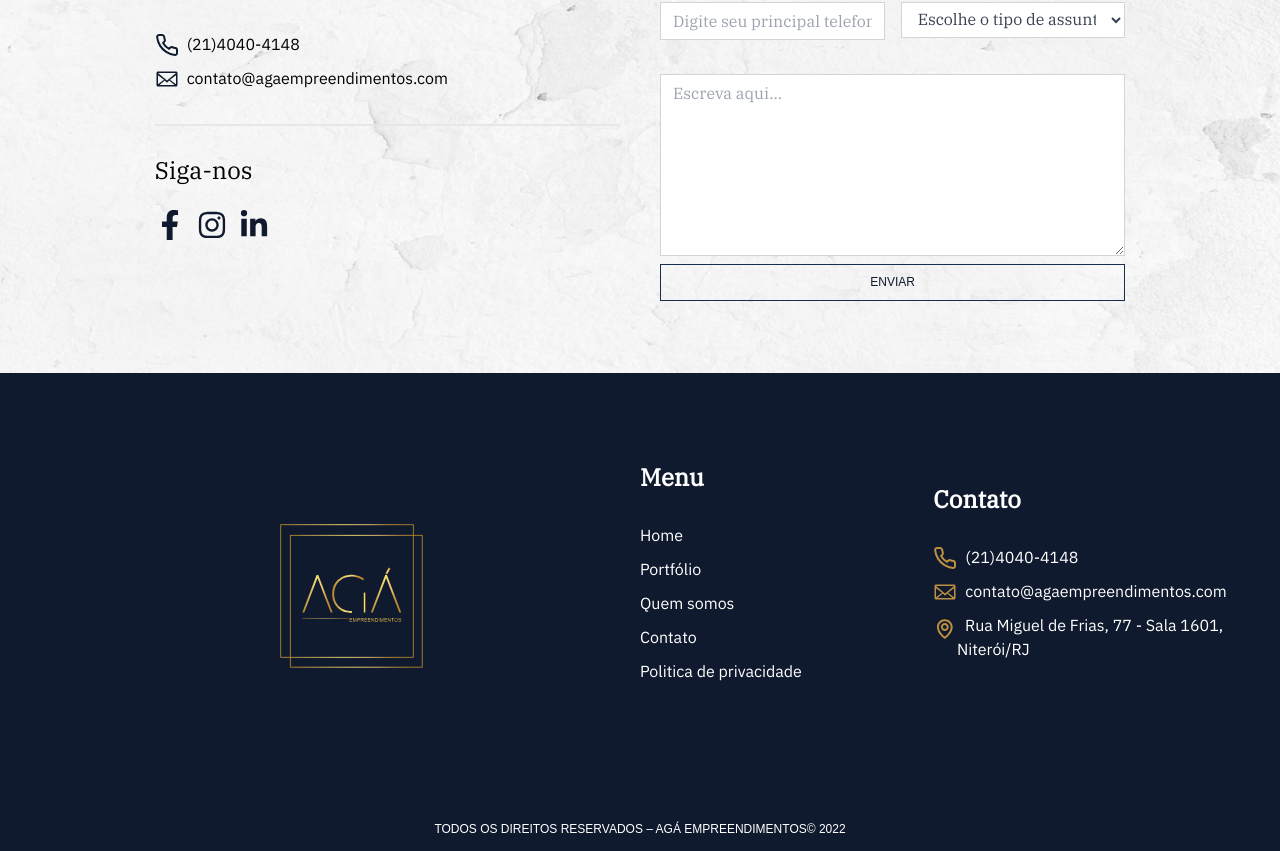
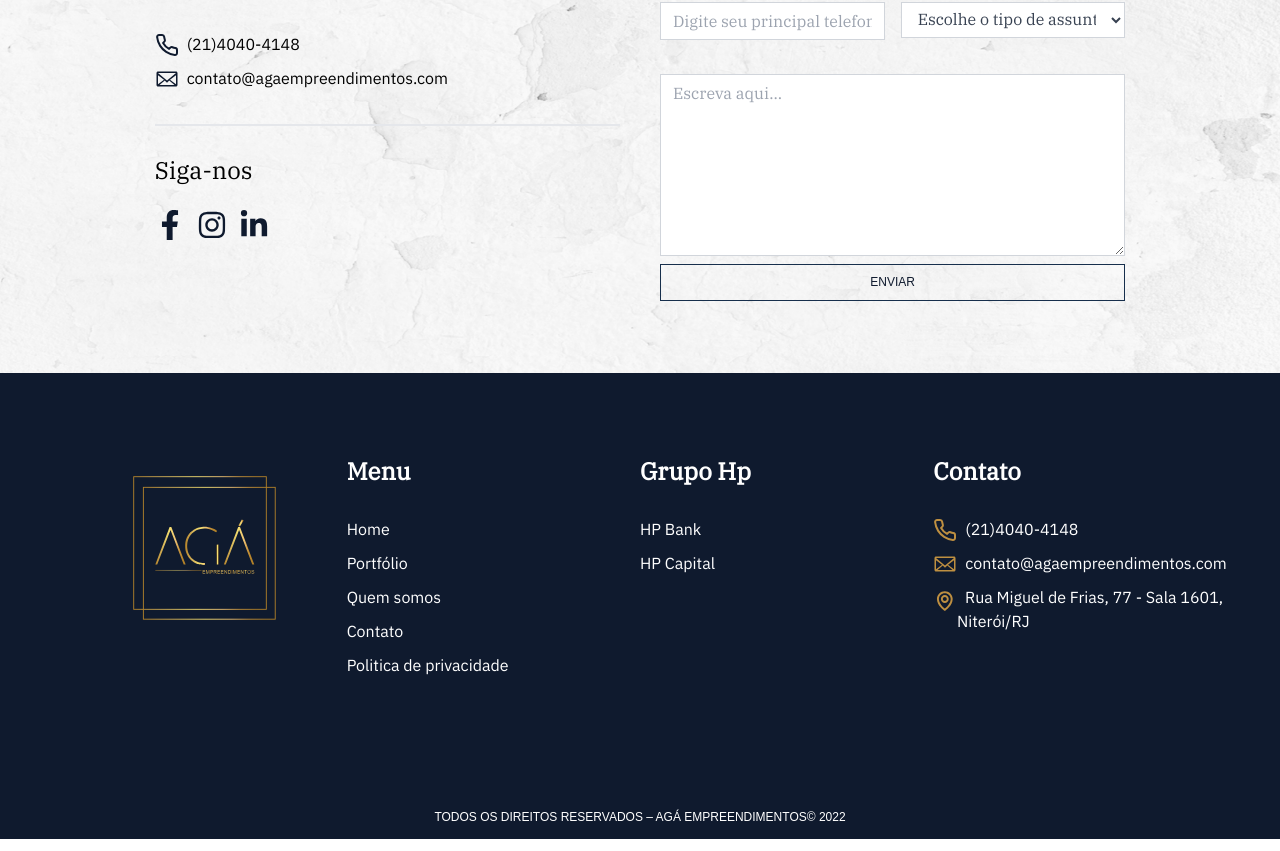
Before and after one commit to Grupo-Hp/aga-2.0, a Next.js app: page / in a window 1280 px wide. Shown: the part 3997-4848 px from the top of the page. Built offline with nearby package versions, Linux system fonts and the light colour scheme; no server answers.

Commit message:
Footer atualizado

```diff
--- a/components/Footer.jsx
+++ b/components/Footer.jsx
@@ -9,19 +9,19 @@ export default function Footer() {
     return (
         <>
             <footer className={`text-white ${styles.footer} bg-primary-10`}>
-                <div className='w-11/12 mx-auto'>
+                <div className='w-11/12 mx-auto py-20'>
                     <div className="grid grid-cols-4">
-                        <div className='text-center py-32 col-span-4 lg:col-span-2'>
+                        <div className='text-center col-span-4 lg:col-span-1'>
                             <Link
                                 to="home"
                                 smooth={true}
                                 offset={50}
                                 duration={1000}
                             >
-                                <Image src="/images/logoAga.svg" width="180" height="180" alt="Logo AGÁ Empreendimentos" />
+                                <Image className='cursor-pointer' src="/images/logoAga.svg" width="180" height="180" alt="Logo AGÁ Empreendimentos" />
                             </Link>
                         </div>
-                        <div className={`col-span-2 lg:col-span-1 pb-10 my-auto ${styles.decoration}`}>
+                        <div className={`col-span-2 lg:col-span-1 pb-10 ${styles.decoration}`}>
                             <h3>menu</h3>
                             <ul>
                                 <li><Link
@@ -61,7 +61,18 @@ export default function Footer() {
                                 </a></li>
                             </ul>
                         </div>
-                        <div className="col-span-2 lg:col-span-1 pb-10 my-auto">
+                        <div className={`col-span-2 lg:col-span-1 pb-10 ${styles.decoration}`}>
+                            <h3>grupo hp</h3>
+                            <ul>
+                                <li><a href='https://www.hpbank.com.br/' target='bland'>
+                                    HP Bank
+                                </a></li>
+                                <li><a href='https://www.hpcap.com.br/' target='bland'>
+                                    HP Capital
+                                </a></li>
+                            </ul>
+                        </div>
+                        <div className="col-span-2 lg:col-span-1 pb-10">
                             <h3>contato</h3>
                             <ul>
                                 <li><FiPhone className={`text-secondary-10 text-2xl`} />&ensp;(21)4040-4148</li>
```
